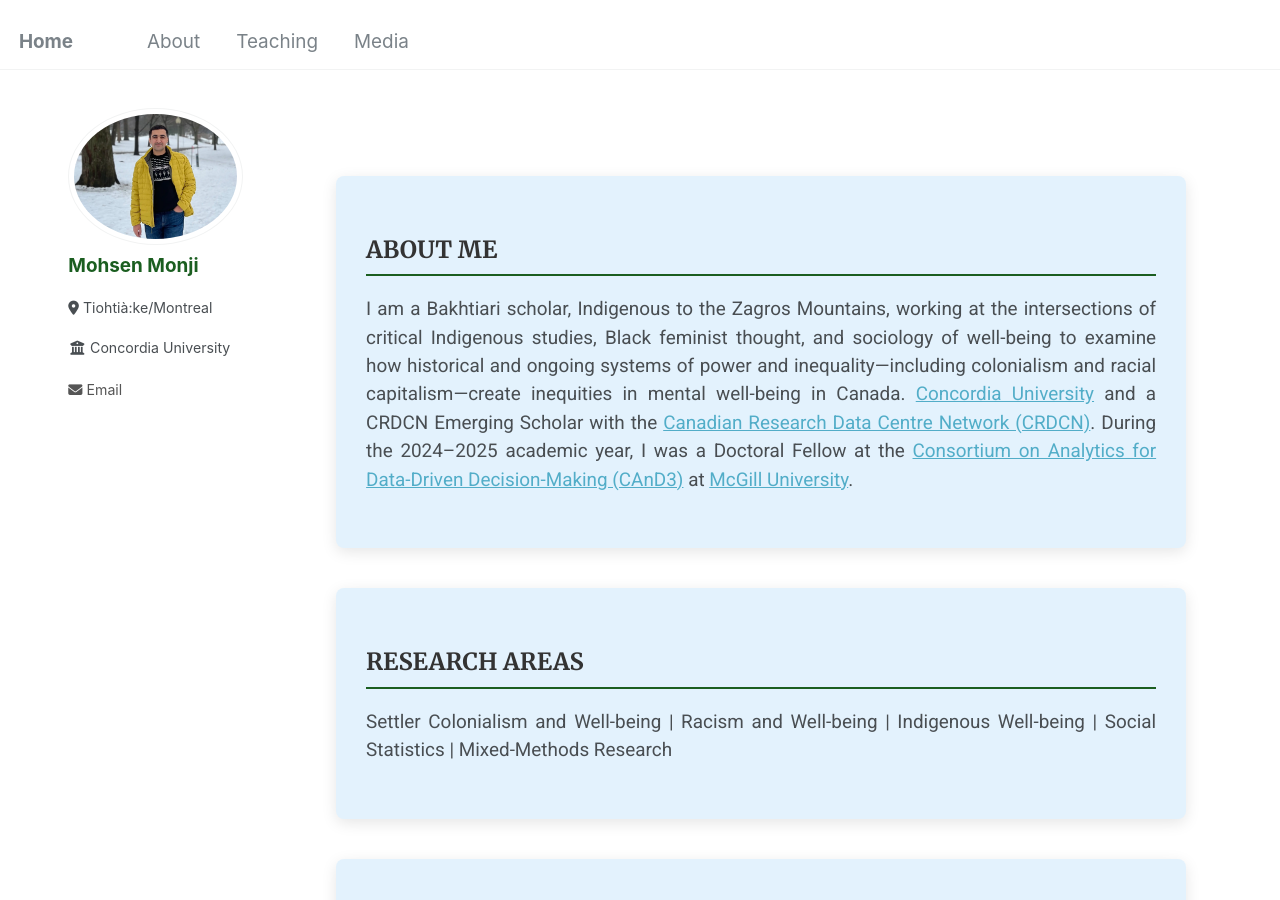
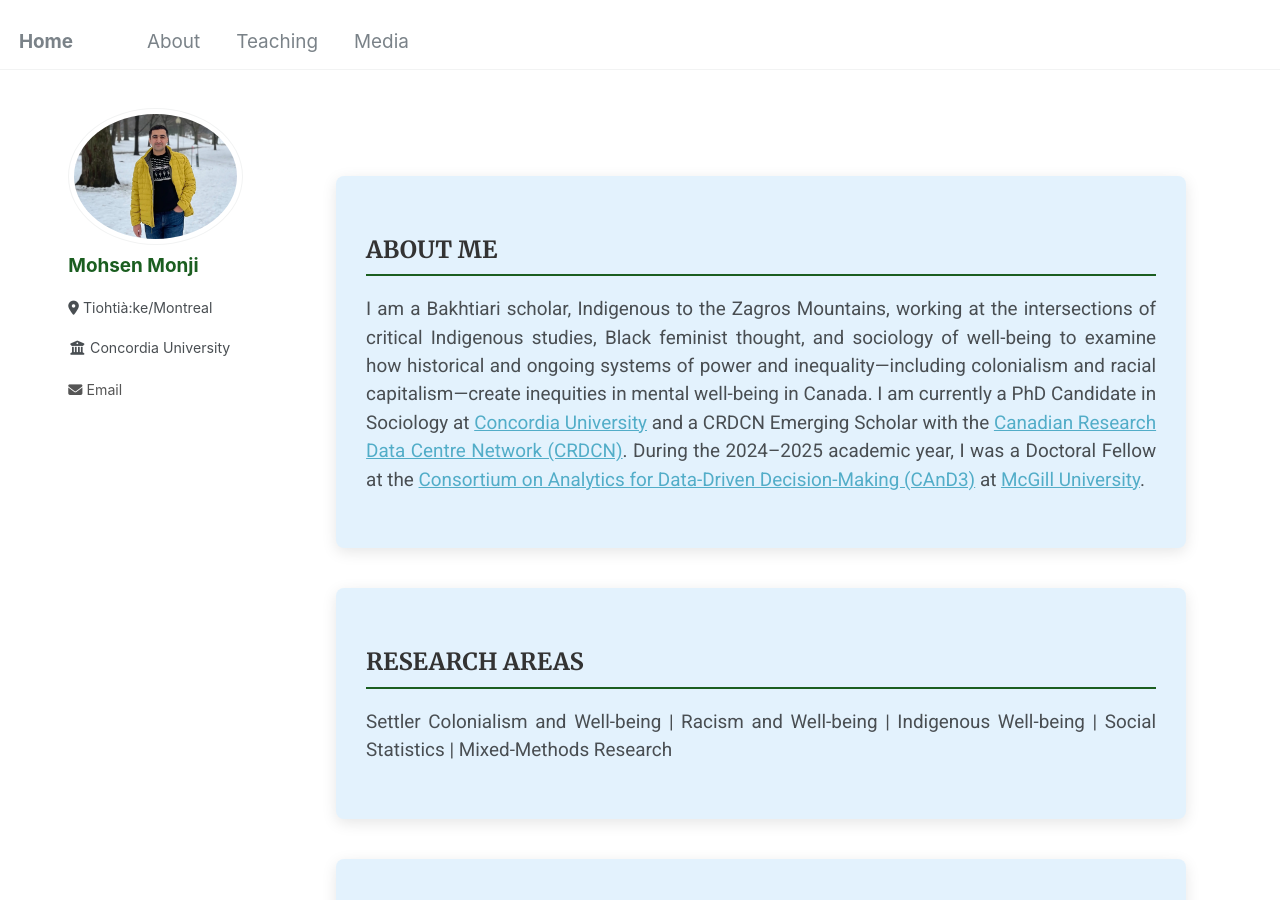
Before and after one commit to Mohsnmonji/mohsnmonji.github.io, a Jekyll site: the page built from about-me.md, in a window 1280 px wide and 900 px high. Built offline with Jekyll 4.4.1, drawn with Linux system fonts in a browser that asks for light colours.

Commit message:
Update about-me.md

```diff
--- a/about-me.md
+++ b/about-me.md
@@ -54,7 +54,7 @@ author_profile: true
 <div class="about-card">
   <h2>ABOUT ME</h2>
   <p>
-    I am a Bakhtiari scholar, Indigenous to the Zagros Mountains, working at the intersections of critical Indigenous studies, Black feminist thought, and sociology of well-being to examine how historical and ongoing systems of power and inequality—including colonialism and racial capitalism—create inequities in mental well-being in Canada.
+    I am a Bakhtiari scholar, Indigenous to the Zagros Mountains, working at the intersections of critical Indigenous studies, Black feminist thought, and sociology of well-being to examine how historical and ongoing systems of power and inequality—including colonialism and racial capitalism—create inequities in mental well-being in Canada. I am currently a PhD Candidate in Sociology at
     <a href="https://www.concordia.ca/" target="_blank">Concordia University</a> and a CRDCN Emerging Scholar with the
     <a href="https://crdcn.ca" target="_blank">Canadian Research Data Centre Network (CRDCN)</a>.
     During the 2024–2025 academic year, I was a Doctoral Fellow at the
```
